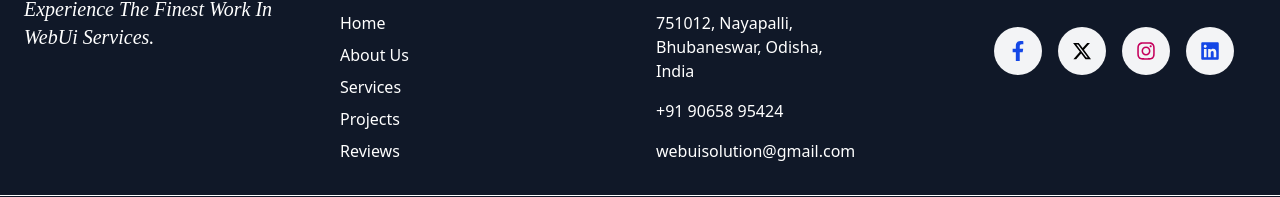
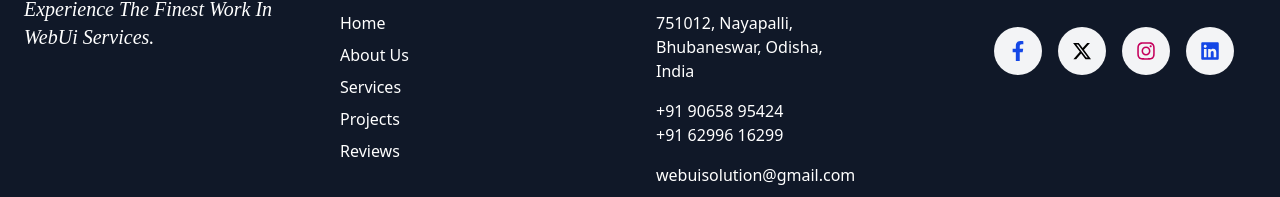
Before and after one commit to NiharikaNeha/WebUi_Team, a React (Vite) app in the folder frontend/: page /ai-automation in a window 1280 px wide. Shown: the part 1149-1346 px from the top of the page. Built offline with nearby package versions, Linux system fonts and the light colour scheme.

Commit message:
Footer  Updated

```diff
--- a/frontend/src/Components/Footer.jsx
+++ b/frontend/src/Components/Footer.jsx
@@ -85,7 +85,7 @@ const Footer = () => {
                 Bhubaneswar, Odisha, <br />
                 India
               </li>
-              <li>+91 90658 95424</li>
+              <li>+91 90658 95424 <br/>+91 62996 16299</li>
               <li>webuisolution@gmail.com</li>
             </ul>
           </motion.div>
```
